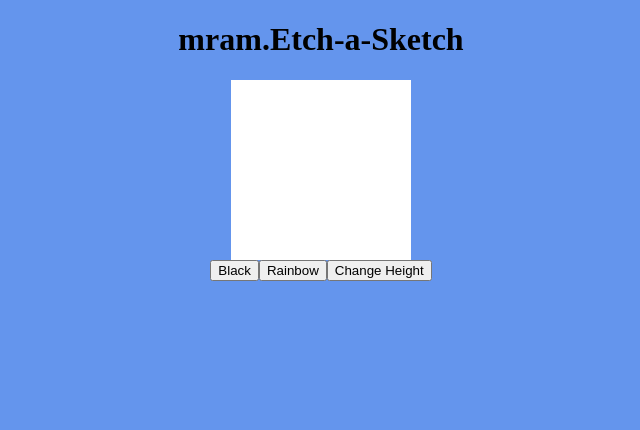
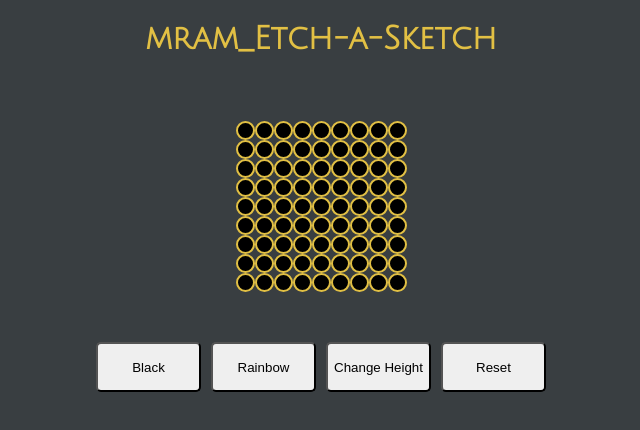
Before and after one commit to masonmike2001/etch-a-sketch, a plain HTML site: page index.html in a window 1280 px wide. Shown: the whole page, without its empty margins (319-959 px from the left). Drawn offline with Linux system fonts and the light colour scheme.

Commit message:
redid CSS style, debugged resize parameters

```diff
--- a/index.html
+++ b/index.html
@@ -6,15 +6,19 @@
         <title>Etch-a-Sketch</title>
         <link rel="stylesheet" href="style.css">
         <script src="js-file.js" defer></script>
+        <link rel="preconnect" href="https://fonts.googleapis.com">
+    <link rel="preconnect" href="https://fonts.gstatic.com" crossorigin>
+    <link href="https://fonts.googleapis.com/css2?family=Julius+Sans+One&display=swap" rel="stylesheet">
     </head>
     <body>
-        <h1>mram.Etch-a-Sketch</h1>
+        <h1>mram_Etch-a-Sketch</h1>
         <div id="mid">
             <div id="etch-a-sketch"></div>
             <div id="controls">
                 <button id="black-btn">Black</button>
                 <button id="color-btn">Rainbow</button>
                 <button id="size-btn">Change Height</button>
+                <button id="reset-btn">Reset</button>
             </div>
 
         </div>
--- a/js-file.js
+++ b/js-file.js
@@ -1,5 +1,5 @@
 //body
-let color = "black";
+let color = "white";
 let pixelAmount = 9;
 
 gameBuilder(pixelAmount);
@@ -10,6 +10,7 @@ const buttons = document.querySelectorAll("div > button");
 buttons[0].addEventListener("click", changeColor);
 buttons[1].addEventListener("click", changeColor);
 buttons[2].addEventListener("click", changeSize);
+buttons[3].addEventListener("click", reset);
 
 //functions
 function gameBuilder (pixelAmount) {
@@ -28,19 +29,17 @@ function gameBuilder (pixelAmount) {
         }
     }
     const pixels = document.getElementsByClassName("pixel");
-
-
     for (i = 0; i < (pixelAmount * pixelAmount); i++)
     {
         pixels[i].addEventListener("mouseover", mouseOver);
     }
-
 }
 
 function mouseOver (e) {
-    if (color == "black")
+    //changes the color of the pixel if mouseover event
+    if (color == "white")
     {
-        (e.target).setAttribute("style", "background:black");
+        (e.target).setAttribute("style", "background:white");
     }
     else if ((e.target).id != "changedPixel")
     {
@@ -64,14 +63,13 @@ function mouseOver (e) {
                 color = "purple";
                 break;
         }
-
         (e.target).setAttribute("style", "background:" + color);
         (e.target).removeAttribute('id');
     }
-
 }
 
 function changeColor (e) {
+    //changes the user color preference
     console.log(e);
     if (e.target == buttons[1])
     {
@@ -80,24 +78,35 @@ function changeColor (e) {
     }
     else
     {
-        color = "black";
+        color = "white";
         (e.target).id = ("openPixel");
     }
 }
 
 function gameDestroyer (){
+    //eliminates pixels one by one
         let etchSketch = document.querySelector('#etch-a-sketch');
         while (etchSketch.firstChild)
         {
             etchSketch.removeChild(etchSketch.lastChild);
         }
-
-
-
 }
 
 function changeSize (e) {
+    //resets the etch a sketch and builds a new custom-sized one
     pixelAmount = prompt("How high would you like your Etch-a-Sketch to be?");
+    if (pixelAmount < 65 && pixelAmount != 0)
+    {
+        gameDestroyer();
+        gameBuilder(pixelAmount);
+    }
+    else{
+        alert("Please enter a value under 65!");
+    }
+}
+
+function reset() {
+    //resets the etch a sketch so that the original board is built
     gameDestroyer();
-    gameBuilder(pixelAmount);
+    gameBuilder(8);
 }
--- a/style.css
+++ b/style.css
@@ -1,35 +1,58 @@
 body {
-    background-color: cornflowerblue;
+    background-color: #393e41;
 }
 
 h1 {
     display: flex;
     justify-content: center;
     align-items: center;
+    color: #E2C044;
+
+    font-family: 'Julius Sans One', sans-serif;
 }
 
 #controls {
     display: flex;
+    justify-content: space-around;
+    align-items: center;
+
+    margin-left: 510px;
+    margin-right: 510px;
+    margin-top: 50px;
+
+    gap: 10px;
+}
+
+button {
+    width: 105px;
+    height: 50px;
+    border-radius: 5px;
+}
+
+#mid {
+    display: flex;
+    flex-direction: column;
     justify-content: center;
     align-items: center;
+
+    margin-top: 65px;
 }
 
 #etch-a-sketch {
     display: flex;
     justify-content: center;
     align-items: center;
-
-
-
-
-
-
 }
 
+#row {
+    display: flex;
+    flex-direction: column;
+}
 .pixel {
-    background-color: white;
+    background-color: black;
+    min-width: 15px;
+    min-height: 15px;
 
-    width: 20px;
-    height: 20px;
-
+    border: #E2C044 solid 2px;
+    border-radius: 12px;
 }
```
Also changed, not shown: fonts/CassandraPersonalUseRegular-3BjG.ttf (added).
